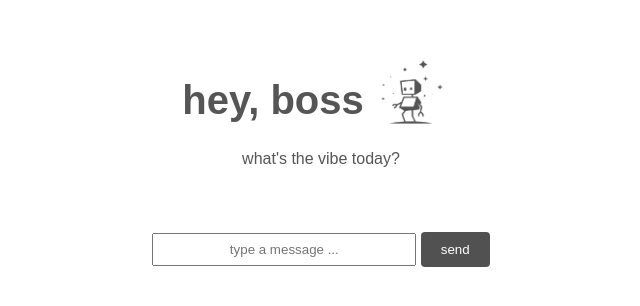
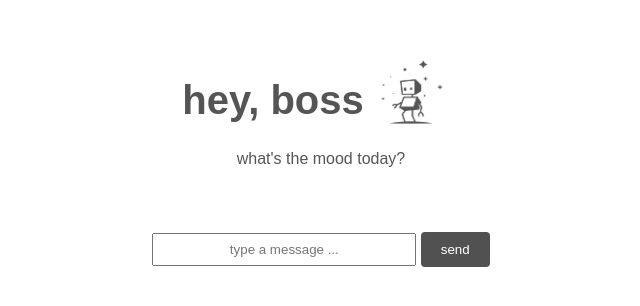
Before and after one commit to gavinmorrisseau/aijukebox.net, a website: page index.html in a window 1280 px wide. Shown: the part 238-544 px from the top of the page, 319-959 px from the left. Drawn offline with Linux system fonts and the light colour scheme.

Commit message:
Move /web contents to ~/

```diff
--- a/web/index.css
+++ b/index.css
@@ -1,4 +1,16 @@
 /* FILEPATH: /workspaces/AI-music-recommendation/web/index.css */
+
+
+/* Enable noselect for major browsers */
+.noselect {
+    -webkit-touch-callout: none; /* iOS Safari */
+      -webkit-user-select: none; /* Safari */
+       -khtml-user-select: none; /* Konqueror HTML */
+         -moz-user-select: none; /* Old versions of Firefox */
+          -ms-user-select: none; /* Internet Explorer/Edge */
+              user-select: none; /* Non-prefixed version, currently
+                                    supported by Chrome, Edge, Opera and Firefox */
+  }
 
 /* Reset default browser styles */
 html, body {
@@ -46,7 +58,7 @@ textarea {
     border-radius: 4px;
 }
 
-.header * {
+#header * {
     background-color: #fff;
     color: #141214;
     text-align: center;
--- a/web/index.html
+++ b/index.html
@@ -12,9 +12,9 @@
     <link rel="stylesheet" href="index.css">
 </head>
 <body>
-    <div class="header">
-        <h1 id="headertext">hey, boss<img id="headerlogo" src="../assets/images/OriginalLogoTransparent.png" alt="logo-transparent"></h1>
-        <p id="subtext">what's the vibe today?</p>
+    <div class="noselect" id="header">
+        <h1 id="headertext">hey, boss<img id="headerlogo" src="/assets/images/OriginalLogoTransparent.png" alt="logo"></h1>
+        <p id="subtext">what's the mood today?</p>
     </div>
     <div= class="chat">
         <div class="chatbox">
--- a/web/index.js
+++ b/index.js
@@ -1,6 +1,6 @@
-function runPythonScript() {
+function runGPT() {
     // Get the path to the Python script.
-    var pythonScriptPath = "../src/GPT.py";
+    var pythonScriptPath = "/src/GPT.py";
 
     // Run the Python script.
     subprocess.run(["python", pythonScriptPath]);
--- a/web/package.json
+++ /dev/null
@@ -1,5 +0,0 @@
-{
-  "dependencies": {
-    "md-block": "^0.0.1"
-  }
-}
```
Also changed, not shown: 1 other file.
